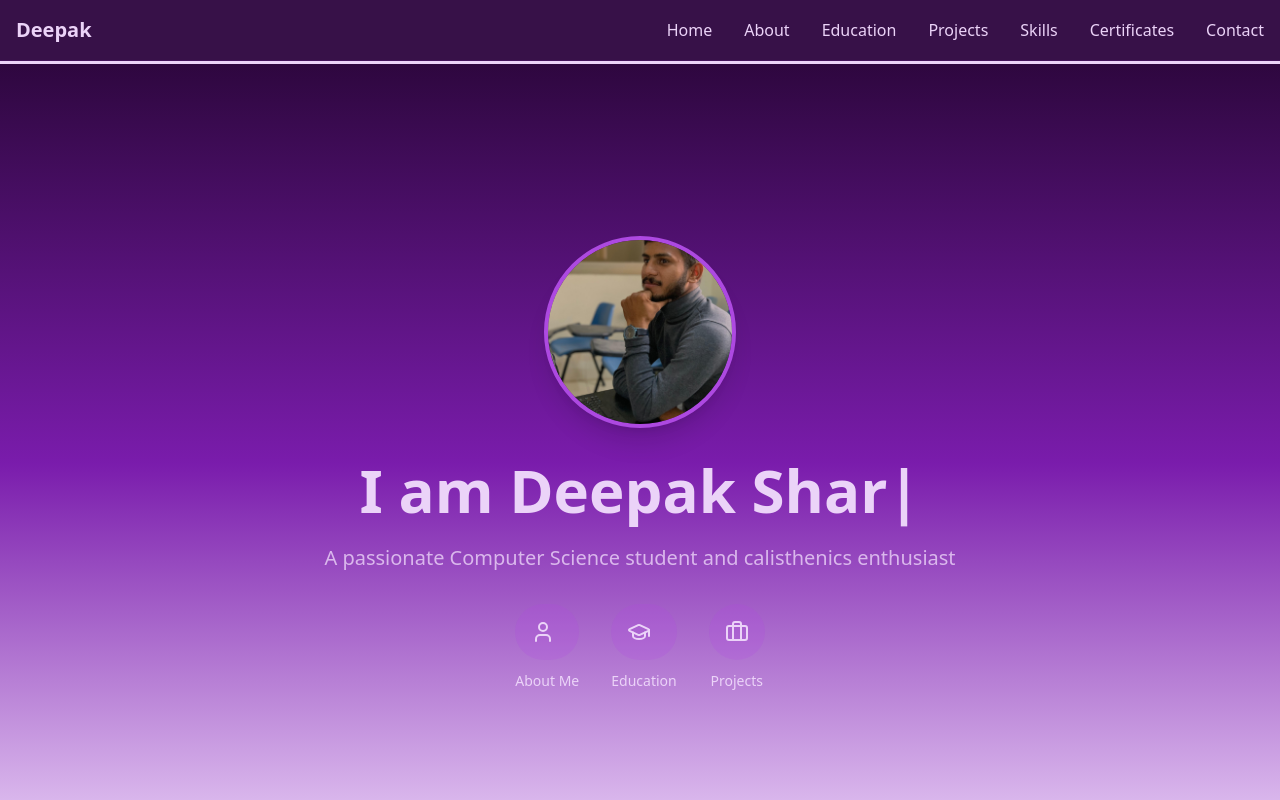
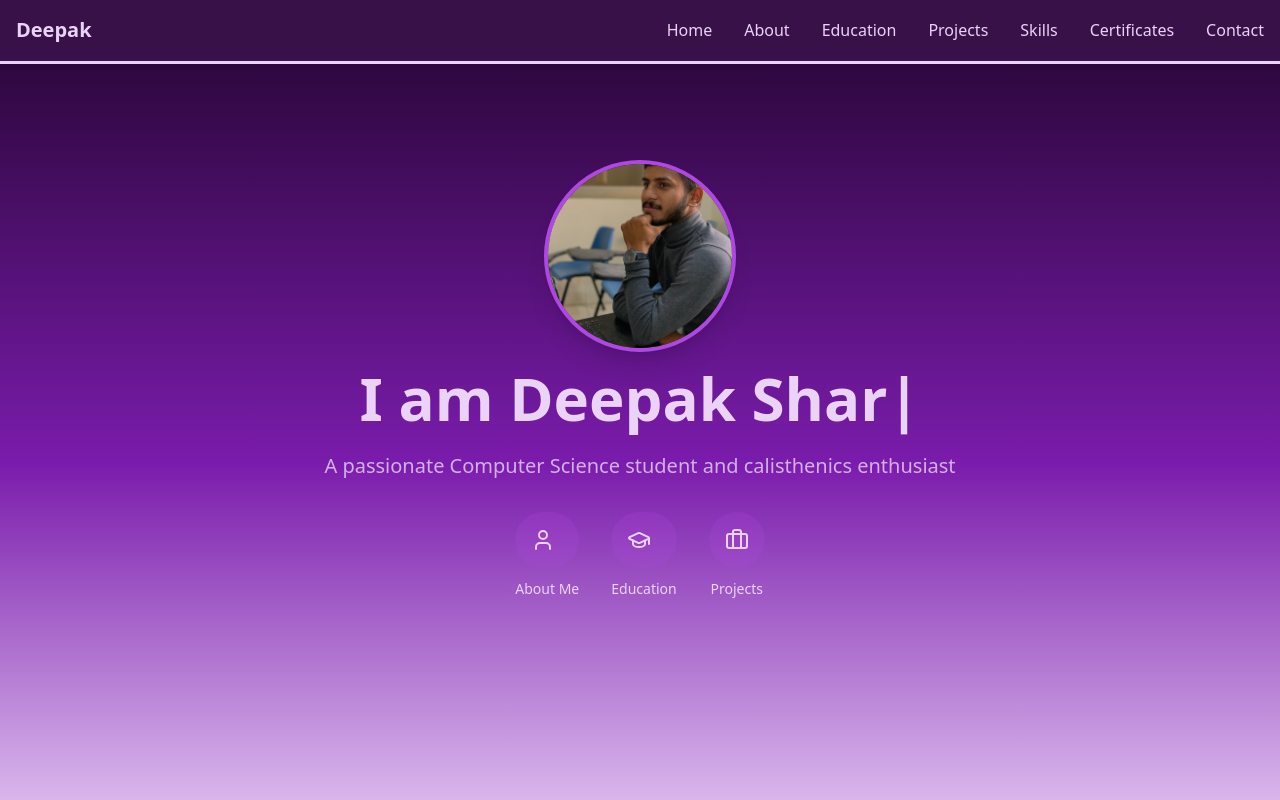
Before and after one commit to DeepakSharma104/deepak-portfolio, a React (Vite) app: page / in a window 1280 px wide. Shown: the top 800 px of the page. Built offline with nearby package versions, Linux system fonts and the light colour scheme.

Commit message:
Move image to top in Hero component
Adjusted the layout of the Hero component to position the image at the top, enhancing the visual hierarchy and user experience.
[skip gpt_engineer]

```diff
--- a/src/components/Hero.tsx
+++ b/src/components/Hero.tsx
@@ -20,7 +20,7 @@ export const Hero = () => {
   }, []);
 
   return (
-    <section className="min-h-screen flex items-center justify-center bg-gradient-to-b from-accent via-primary to-background">
+    <section className="min-h-screen flex items-start pt-24 justify-center bg-gradient-to-b from-accent via-primary to-background">
       <div className="container mx-auto px-4">
         <motion.div
           initial={{ opacity: 0, y: 20 }}
@@ -29,7 +29,7 @@ export const Hero = () => {
           className="text-center"
         >
           <motion.div
-            className="mb-8"
+            className="mb-4"
             whileHover={{ scale: 1.05 }}
             transition={{ type: "spring", stiffness: 300 }}
           >
```
